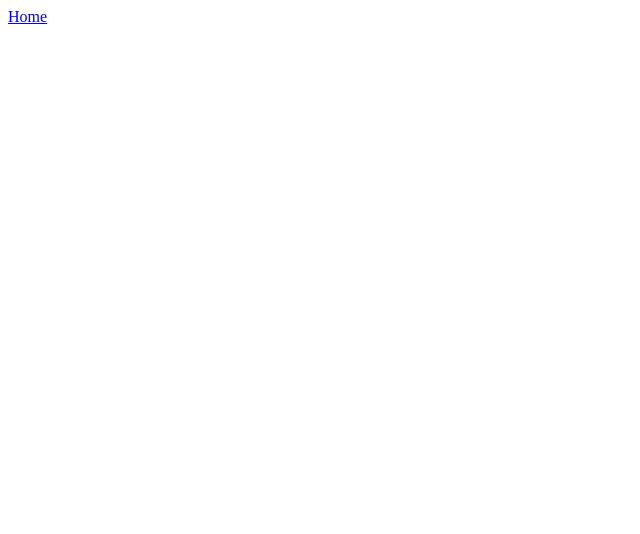
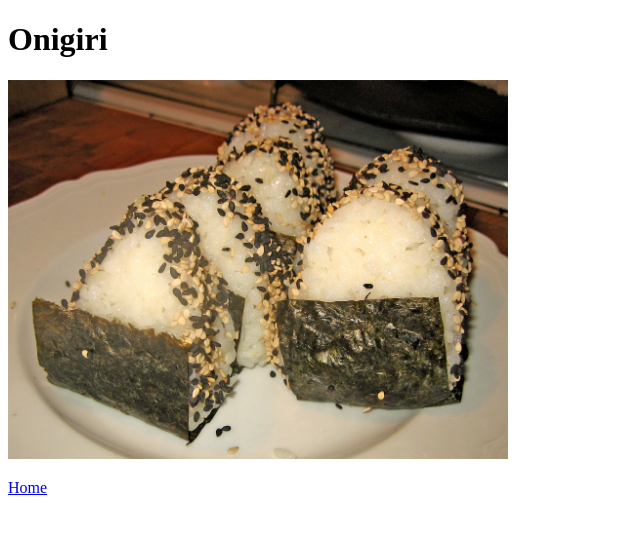
Before and after one commit to B0B0-1/odin-recipes, a plain HTML site: page recipes/onigiri.html in a window 1280 px wide. Shown: the whole page, without its empty margins (0-640 px from the left). Drawn offline with Linux system fonts and the light colour scheme.

Commit message:
Add image and header, also make home a paragragh

```diff
--- a/recipes/onigiri.html
+++ b/recipes/onigiri.html
@@ -6,6 +6,9 @@
     <title>Onigiri</title>
 </head>
 <body>
- <a href="../index.html">Home</a>
+    <h1>Onigiri</h1>
+    <img src="../pictures/onigiri.jpg" alt="Seasoned Onigiri wrapped in seaweed" width="500">
+
+    <p><a href="../index.html">Home</a></p>
 </body>
 </html>
```
